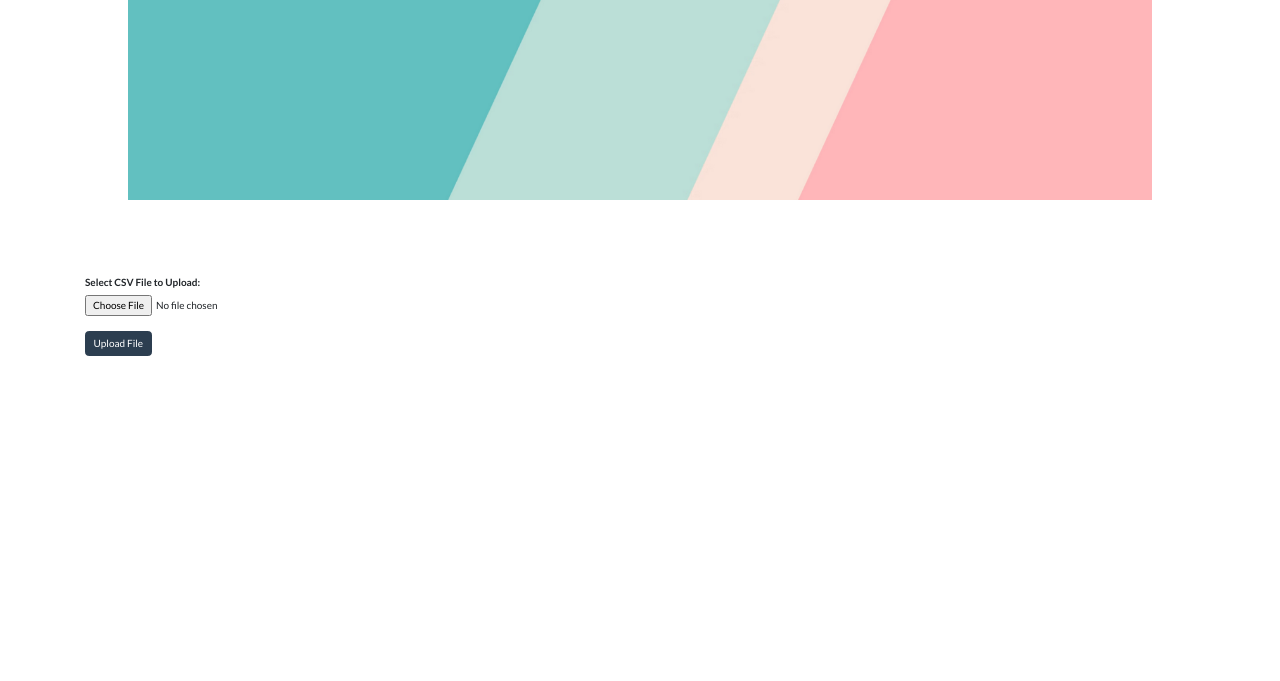
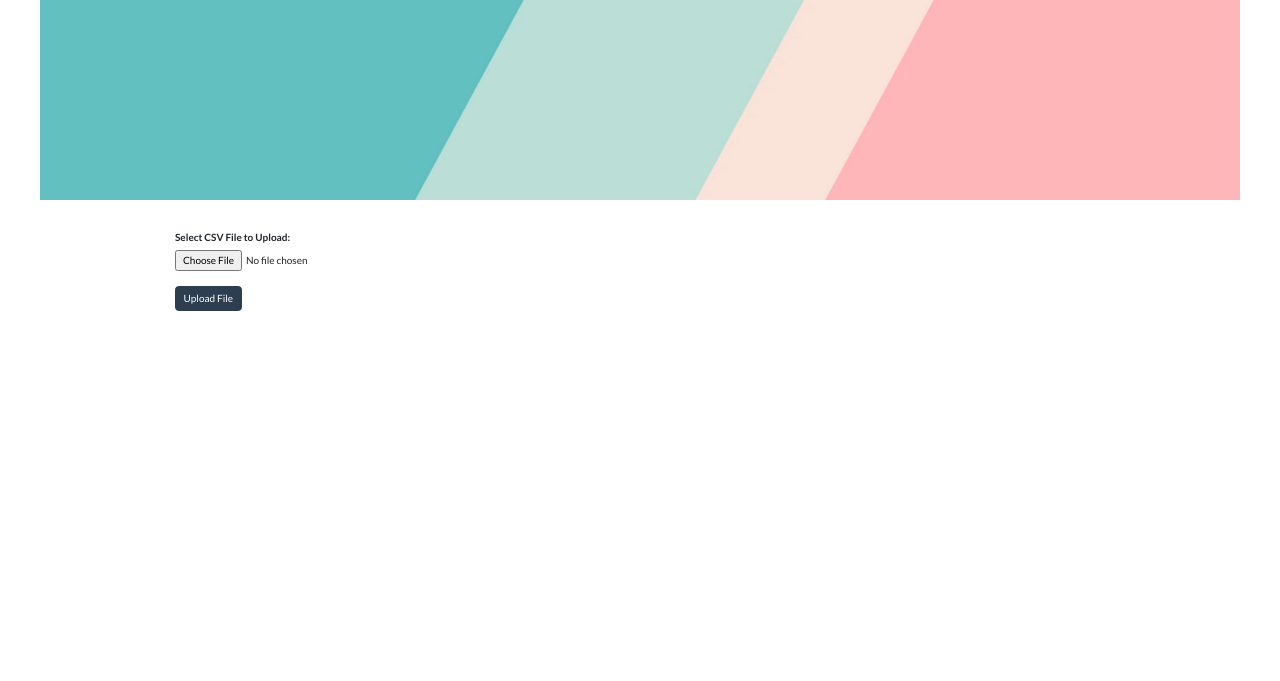
Before and after one commit to cherylau/3795Assignment1, a PHP site: page /actions/upload/index.php in a window 1280 px wide. Shown: the top 681 px of the page. Run offline with PHP 8.4, Linux system fonts and the light colour scheme; the visitor is signed in with stand-in values (Sample User, id 1).

Commit message:
Fixing spacing at footer and body

```diff
--- a/src/inc_header.php
+++ b/src/inc_header.php
@@ -1,5 +1,6 @@
 <!DOCTYPE html>
 <html lang="en">
+
 <head>
   <title>w03Lab</title>
   <meta http-equiv="content-type" content="text/html; charset=iso-8859-1" />
@@ -7,16 +8,27 @@
   <script src="https://ajax.googleapis.com/ajax/libs/jquery/3.5.1/jquery.min.js"></script>
   <link href="https://cdn.jsdelivr.net/npm/bootswatch@5/dist/flatly/bootstrap.min.css" rel="stylesheet">
   <script src="https://cdn.jsdelivr.net/npm/chart.js"></script>
+</head>
 
-</head>
-<body>
-<div style="width: 80%; margin: auto;">
-    <a href="/">
+<body style="padding-bottom:100px " ;>
+  <div style="width: 100%; max-width: 1200px; margin: auto;">
+    <?php
+    if (session_status() == PHP_SESSION_NONE) {
+      session_start();
+    }
+
+    if (isset($_SESSION['user_role'])) {
+      $dashboardPath = ($_SESSION['user_role'] == 'admin') ? '/dashboard/admin_dashboard.php' : '/dashboard/user_dashboard.php';
+    } else {
+      $dashboardPath = '/';
+    }
+    ?>
+    <a href="<?php echo $dashboardPath; ?>">
       <img src="/banner.png" alt="Banner" width=100% height="200" />
     </a>
   </div>
+
+  </div>
   </br>
-</br>
-<div class="container">
-  <br>
-  <br>
+
+  <div class="container w-75">
```
Lines whose indentation alone changed are shown as unchanged.
